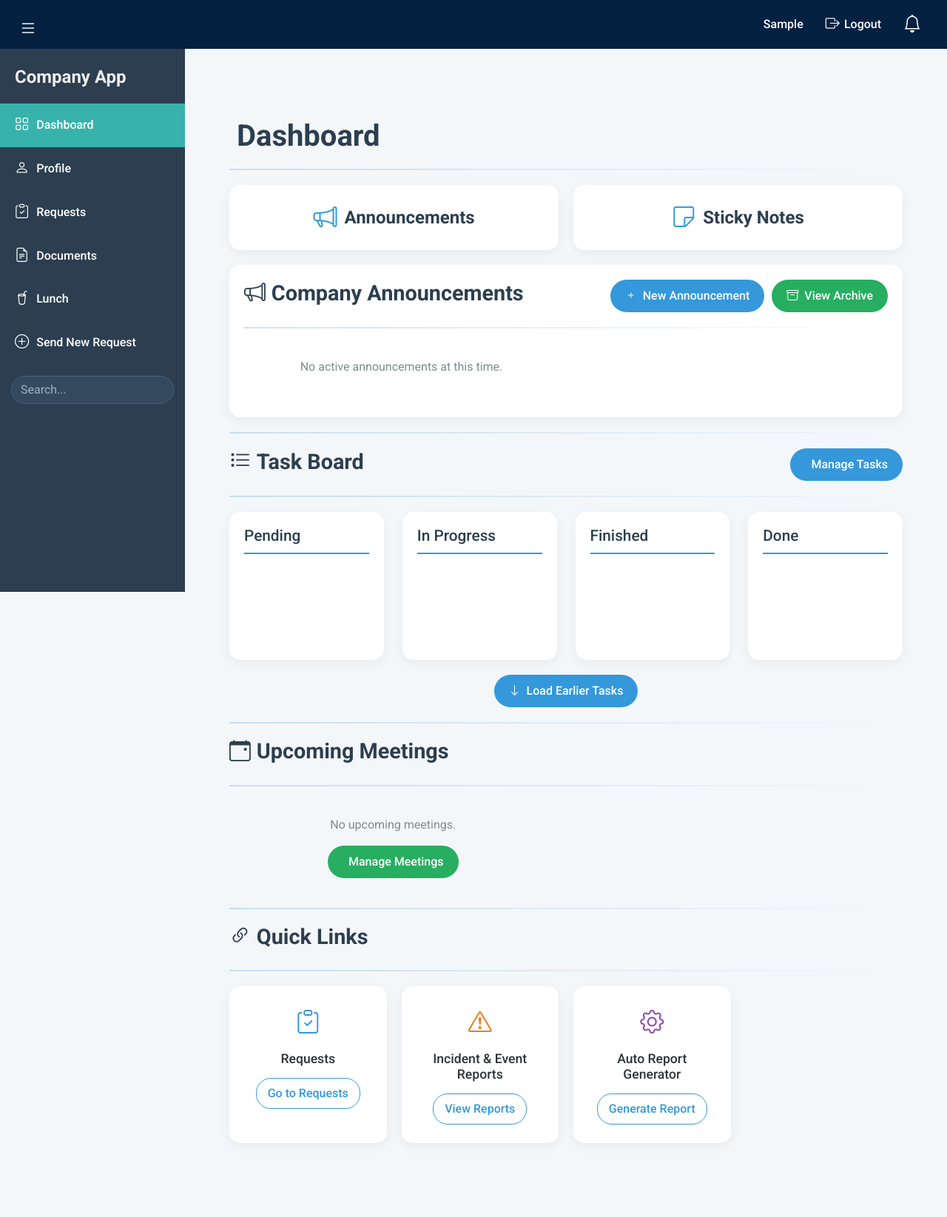
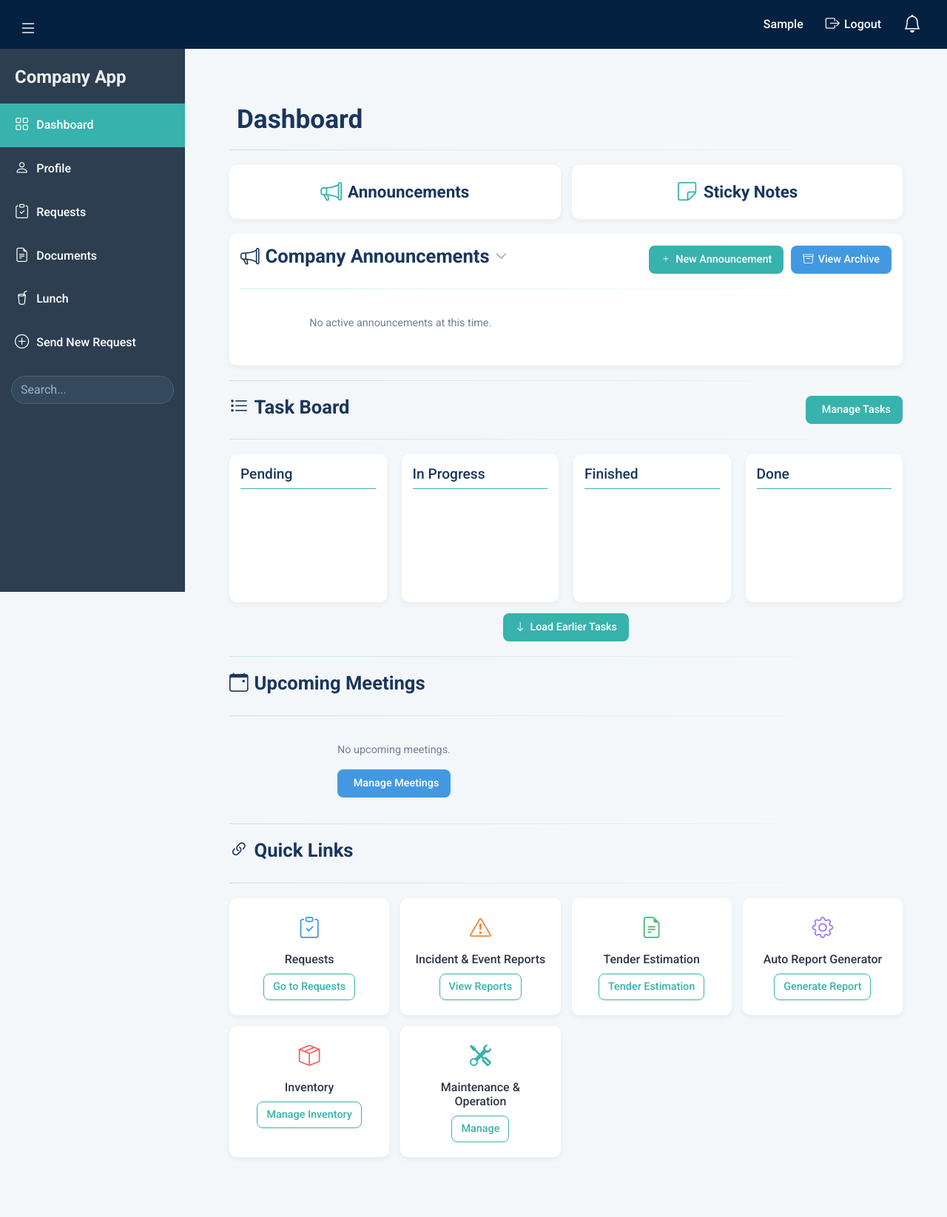
Before and after one commit to mohammadmk75/OoficeApp, a Flask app: page /dashboard in a window 1280 px wide, after a click on "Announcements". Shown: the whole page at 74% size. After the commit the page ends 1544 px from the top, so only its background shows below. Run offline with Flask 3, Linux system fonts and the light colour scheme; the visitor is signed in with stand-in values (Sample User, id 1); data that the repository does not hold is empty; some libraries are stand-ins or nearby versions.

Commit message:
Update dashboard.html

```diff
--- a/app/templates/dashboard.html
+++ b/app/templates/dashboard.html
@@ -28,7 +28,7 @@
         <!-- Announcements Section -->
         <div id="announcements" class="expandable-section">
             <div class="section-header">
-                <h3><i class="bi bi-megaphone"></i> Company Announcements</h3>
+                <h3><i class="bi bi-megaphone"></i> Company Announcements <i class="bi bi-chevron-down toggle-icon"></i></h3>
                 <div class="section-actions">
                     <a href="{{ url_for('main.add_announcement') }}" class="btn btn-primary"><i class="bi bi-plus"></i> New Announcement</a>
                     <a href="{{ url_for('main.announcement_archive') }}" class="btn btn-info"><i class="bi bi-archive"></i> View Archive</a>
@@ -69,7 +69,7 @@
         <!-- Sticky Notes Section -->
         <div id="sticky-notes" class="expandable-section">
             <div class="section-header">
-                <h3><i class="bi bi-sticky"></i> Sticky Notes</h3>
+                <h3><i class="bi bi-sticky"></i> Sticky Notes <i class="bi bi-chevron-down toggle-icon"></i></h3>
                 <form method="POST" action="{{ url_for('main.add_sticky_note') }}" class="add-note-form">
                     <textarea name="content" placeholder="Add a new note..." class="form-control" rows="2" required></textarea>
                     <button type="submit" class="btn btn-primary"><i class="bi bi-plus"></i> Add</button>
@@ -84,7 +84,6 @@
                             <textarea name="content" class="form-control sticky-content" rows="3">{{ note.content }}</textarea>
                             <button type="submit" class="btn btn-primary btn-sm"><i class="bi bi-save"></i> Save</button>
                         </form>
-
                         <!-- Separate Delete Sticky Note Form -->
                         <form method="POST" action="{{ url_for('main.delete_sticky_note', note_id=note.id) }}" class="delete-note-form">
                             <button type="submit" class="btn btn-danger btn-sm" onclick="return confirm('Are you sure you want to delete this note?');">
@@ -94,10 +93,6 @@
                     </div>
                 {% endfor %}
             </div>
-
-
-
-
         </div>
 
         <hr class="section-separator">
@@ -274,8 +269,10 @@
             <div class="link-cards">
                 <div class="link-card blue"><i class="bi bi-clipboard-check"></i><h5>Requests</h5><a href="{{ url_for('main.view_requests') }}" class="btn btn-link">Go to Requests</a></div>
                 <div class="link-card orange"><i class="bi bi-exclamation-triangle"></i><h5>Incident & Event Reports</h5><a href="{{ url_for('main.profile') }}" class="btn btn-link">View Reports</a></div>
+                <div class="link-card green"><i class="bi bi-file-earmark-text"></i><h5>Tender Estimation</h5><a href="https://tender-app.streamlit.app/" class="btn btn-link">Tender Estimation</a></div>
                 <div class="link-card purple"><i class="bi bi-gear"></i><h5>Auto Report Generator</h5><a href="{{ url_for('main.profile') }}" class="btn btn-link">Generate Report</a></div>
-
+                <div class="link-card red"><i class="bi bi-box-seam"></i><h5>Inventory</h5><a href="https://paniz-energy.com/" class="btn btn-link">Manage Inventory</a></div>
+                <div class="link-card teal"><i class="bi bi-tools"></i><h5>Maintenance & Operation</h5><a href="https://paniz-energy.com/" class="btn btn-link">Manage</a></div>
             </div>
         </div>
     </div>
@@ -305,6 +302,21 @@
                 if (data.error) {
                     alert(data.error);
                     location.reload();
+                } else {
+                    // Update task card styling based on new status
+                    taskElement.classList.remove('pending', 'in-progress', 'finished', 'done');
+                    taskElement.classList.add(newStatus.replace('_', '-'));
+                    let header = taskElement.querySelector('.task-card-header');
+                    let icon = header.querySelector('i');
+                    if (newStatus === 'pending') {
+                        icon.className = 'bi bi-hourglass-start';
+                    } else if (newStatus === 'in_progress') {
+                        icon.className = 'bi bi-cogs';
+                    } else if (newStatus === 'finished') {
+                        icon.className = 'bi bi-check-circle';
+                    } else if (newStatus === 'done') {
+                        icon.className = 'bi bi-check-circle-fill';
+                    }
                 }
             })
             .catch(error => {
@@ -316,11 +328,18 @@
 
         function toggleSection(sectionId) {
             const section = document.getElementById(sectionId);
-            if (section.style.display === 'block') {
-                section.style.display = 'none';
-            } else {
-                document.querySelectorAll('.expandable-section').forEach(s => s.style.display = 'none');
-                section.style.display = 'block';
+            const icon = section.querySelector('.toggle-icon');
+            const isVisible = section.style.display === 'block';
+            document.querySelectorAll('.expandable-section').forEach(s => {
+                s.style.display = 'none';
+                const i = s.querySelector('.toggle-icon');
+                if (i) i.classList.replace('bi-chevron-up', 'bi-chevron-down');
+            });
+            section.style.display = isVisible ? 'none' : 'block';
+            if (icon) {
+                icon.classList.toggle('bi-chevron-down', !isVisible);
+                icon.classList.toggle('bi-chevron-up', isVisible);
+            }
             if (sectionId === 'announcements' && document.getElementById('announcements-count')) {
                 fetch('{{ url_for("main.announcements_viewed") }}', {
                     method: "POST",
@@ -334,134 +353,181 @@
                 });
             }
         }
-        }
+
+        // Initialize sections as collapsed
+        document.addEventListener('DOMContentLoaded', () => {
+            document.querySelectorAll('.expandable-section').forEach(s => s.style.display = 'none');
+        });
     </script>
 
     <style>
         :root {
-            --primary: #2c3e50;
-            --secondary: #3498db;
-            --accent: #e74c3c;
-            --background: #f5f6fa;
-            --card-bg: #ffffff;
-            --text: #2d3436;
-            --muted: #7f8c8d;
+            --primary: #1a365d; /* Deep navy for headers */
+            --secondary: #38b2ac; /* Soft teal for buttons and accents */
+            --accent: #f56565; /* Soft red for errors/highlights */
+            --background: #edf2f7; /* Light gray-blue for page background */
+            --card-bg: #ffffff; /* White for cards */
+            --text: #2d3748; /* Dark gray for text */
+            --muted: #718096; /* Muted gray for secondary text */
+            --sticky-bg: #fefcbf; /* Light yellow for sticky notes */
+            --done-bg: #e9ffe9; /* Light green for done tasks */
         }
 
-        .container { max-width: 1400px; margin: 0 auto; padding: 40px 20px; }
-        h2 { font-size: 2.5rem; color: var(--primary); margin-bottom: 20px; font-weight: 700; display: flex; align-items: center; gap: 10px; }
-        .section-header { display: flex; justify-content: space-between; align-items: center; margin-bottom: 15px; }
-        h3 { font-size: 1.8rem; color: var(--primary); font-weight: 600; display: flex; align-items: center; gap: 8px; }
-        .section-actions { display: flex; gap: 10px; }
-        .section-separator { border: 0; height: 2px; background: linear-gradient(to right, var(--secondary), transparent); margin: 20px 0; }
+        .container { max-width: 1400px; margin: 0 auto; padding: 30px 20px; }
+        h2 { font-size: 2.2rem; color: var(--primary); margin-bottom: 20px; font-weight: 700; display: flex; align-items: center; gap: 10px; }
+        h3 { font-size: 1.6rem; color: var(--primary); font-weight: 600; display: flex; align-items: center; gap: 8px; }
+        h4 { font-size: 1.3rem; color: var(--primary); font-weight: 500; }
+        h5 { font-size: 1.1rem; color: var(--text); margin: 0; }
+        .section-header { display: flex; justify-content: space-between; align-items: center; margin-bottom: 15px; cursor: pointer; }
+        .section-actions { display: flex; gap: 10px; align-items: center; }
+        .toggle-icon { font-size: 1rem; color: var(--muted); transition: transform 0.3s ease; }
+        .toggle-icon.bi-chevron-up { transform: rotate(180deg); }
+        .section-separator { border: 0; height: 1px; background: linear-gradient(to right, var(--secondary), transparent); margin: 20px 0; }
         .card-separator { border: 0; height: 1px; background: rgba(0, 0, 0, 0.1); margin: 15px 0; }
-        .btn { padding: 10px 20px; border-radius: 25px; font-weight: 500; text-decoration: none; transition: all 0.3s ease; display: inline-flex; align-items: center; gap: 8px; }
+        .btn { padding: 8px 16px; border-radius: 8px; font-size: 0.9rem; font-weight: 500; text-decoration: none; transition: all 0.2s ease; display: inline-flex; align-items: center; gap: 6px; }
         .btn-primary { background: var(--secondary); color: white; border: none; }
-        .btn-primary:hover { background: #2980b9; transform: translateY(-2px); }
-        .btn-info { background: #27ae60; color: white; border: none; }
-        .btn-info:hover { background: #219653; }
+        .btn-primary:hover { background: #319795; transform: translateY(-1px); }
+        .btn-info { background: #4299e1; color: white; border: none; }
+        .btn-info:hover { background: #3182ce; transform: translateY(-1px); }
         .btn-danger { background: var(--accent); color: white; border: none; }
-        .btn-danger:hover { background: #c0392b; }
-        .btn-sm { padding: 5px 10px; font-size: 0.9rem; }
+        .btn-danger:hover { background: #e53e3e; transform: translateY(-1px); }
+        .btn-sm { padding: 6px 12px; font-size: 0.85rem; }
         .btn-outline-secondary { border: 1px solid var(--muted); color: var(--muted); background: none; }
         .btn-outline-secondary:hover { background: var(--muted); color: white; }
+        .btn-link { background: none; color: var(--secondary); padding: 6px 12px; border-radius: 8px; border: 1px solid var(--secondary); }
+        .btn-link:hover { background: var(--secondary); color: white; }
 
         /* Dashboard Cards */
-        .dashboard-cards { display: flex; gap: 20px; margin-bottom: 20px; }
-        .dashboard-card { background: var(--card-bg); padding: 20px; border-radius: 15px; box-shadow: 0 5px 15px rgba(0,0,0,0.05); flex: 1; text-align: center; cursor: pointer; transition: all 0.3s ease; }
-        .dashboard-card:hover { transform: translateY(-5px); box-shadow: 0 8px 20px rgba(0,0,0,0.1); }
-        .card-header { display: flex; align-items: center; justify-content: center; gap: 10px; }
-        .card-header i { font-size: 2rem; color: var(--secondary); }
-        .card-header h3 { font-size: 1.5rem; color: var(--primary); margin: 0; }
-        .new-badge { background: var(--accent); color: white; border-radius: 50%; width: 20px; height: 20px; display: inline-flex; align-items: center; justify-content: center; font-size: 0.9rem; margin-left: 10px; }
+        .dashboard-cards { display: flex; gap: 15px; margin-bottom: 20px; }
+        .dashboard-card { background: var(--card-bg); padding: 15px; border-radius: 10px; box-shadow: 0 3px 8px rgba(0,0,0,0.05); flex: 1; text-align: center; cursor: pointer; transition: all 0.2s ease; }
+        .dashboard-card:hover { transform: translateY(-3px); box-shadow: 0 5px 12px rgba(0,0,0,0.1); }
+        .card-header { display: flex; align-items: center; justify-content: center; gap: 8px; }
+        .card-header i { font-size: 1.8rem; color: var(--secondary); }
+        .card-header h3 { font-size: 1.4rem; color: var(--primary); margin: 0; }
+        .new-badge { background: var(--accent); color: white; border-radius: 50%; width: 20px; height: 20px; display: inline-flex; align-items: center; justify-content: center; font-size: 0.85rem; margin-left: 8px; }
 
         /* Expandable Sections */
-        .expandable-section { display: none; background: var(--card-bg); padding: 20px; border-radius: 15px; box-shadow: 0 5px 15px rgba(0,0,0,0.05); }
+        .expandable-section { display: none; background: var(--card-bg); padding: 15px; border-radius: 10px; box-shadow: 0 3px 8px rgba(0,0,0,0.05); }
 
         /* Announcements */
-        .announcements { display: grid; grid-template-columns: repeat(auto-fill, minmax(300px, 1fr)); gap: 20px; }
+        .announcements { display: grid; grid-template-columns: repeat(auto-fill, minmax(300px, 1fr)); gap: 15px; }
         .announcement-card {
             background: var(--card-bg);
-            border-radius: 10px;
-            box-shadow: 0 4px 12px rgba(0,0,0,0.05);
+            border-radius: 8px;
+            box-shadow: 0 2px 6px rgba(0,0,0,0.05);
             overflow: hidden;
-            transition: all 0.3s ease;
+            transition: all 0.2s ease;
         }
-        .announcement-card:hover { transform: translateY(-3px); box-shadow: 0 6px 18px rgba(0,0,0,0.1); }
+        .announcement-card:hover { transform: translateY(-2px); box-shadow: 0 4px 10px rgba(0,0,0,0.1); }
         .announcement-header {
             background: var(--primary);
-            padding: 10px 15px;
+            padding: 8px 12px;
             display: flex;
             justify-content: space-between;
             align-items: center;
         }
         .announcement-header h5 {
             color: white;
-            font-size: 1.2rem;
+            font-size: 1.1rem;
             font-weight: 600;
             margin: 0;
             flex-grow: 1;
         }
         .announcement-date {
-            color: #bdc3c7;
-            font-size: 0.85rem;
+            color: #e2e8f0;
+            font-size: 0.8rem;
             font-style: italic;
         }
-        .announcement-body { padding: 15px; }
-        .announcement-author { font-size: 0.9rem; color: var(--muted); margin: 0 0 10px; }
-        .announcement-content { font-size: 1rem; color: var(--text); line-height: 1.5; margin: 0 0 10px; }
-        .announcement-attachment { font-size: 0.9rem; color: var(--muted); margin: 0 0 10px; }
-        .announcement-target { font-size: 0.9rem; color: var(--muted); margin: 0; font-style: italic; }
-        .no-content { text-align: center; padding: 20px; color: var(--muted); }
+        .announcement-body { padding: 12px; }
+        .announcement-author { font-size: 0.85rem; color: var(--muted); margin: 0 0 8px; }
+        .announcement-content { font-size: 0.9rem; color: var(--text); line-height: 1.5; margin: 0 0 8px; }
+        .announcement-attachment { font-size: 0.85rem; color: var(--muted); margin: 0 0 8px; }
+        .announcement-target { font-size: 0.85rem; color: var(--muted); margin: 0; font-style: italic; }
+        .no-content { text-align: center; padding: 15px; color: var(--muted); font-size: 0.9rem; }
 
         /* Sticky Notes */
-        .sticky-notes { display: flex; flex-wrap: wrap; gap: 20px; }
-        .sticky-note { background: #fff3cd; padding: 15px; width: 200px; min-height: 150px; box-shadow: 3px 3px 5px rgba(0,0,0,0.2); transform: rotate(-2deg); border: 1px solid #ffeeba; transition: transform 0.3s ease; }
-        .sticky-note:nth-child(even) { transform: rotate(2deg); }
-        .sticky-note:hover { transform: scale(1.05); }
-        .sticky-content { background: none; border: none; width: 100%; height: 100px; resize: none; font-family: 'Roboto', sans-serif; }
-        .sticky-actions { display: flex; gap: 5px; margin-top: 10px; }
+        .sticky-notes { display: flex; flex-wrap: wrap; gap: 15px; }
+        .sticky-note {
+            background: var(--sticky-bg);
+            padding: 12px;
+            width: 200px;
+            min-height: 150px;
+            box-shadow: 0 3px 6px rgba(0,0,0,0.1);
+            border-radius: 8px;
+            transition: all 0.2s ease;
+        }
+        .sticky-note:nth-child(even) { transform: rotate(1deg); }
+        .sticky-note:nth-child(odd) { transform: rotate(-1deg); }
+        .sticky-note:hover {
+            transform: scale(1.05) rotate(0deg);
+            box-shadow: 0 5px 12px rgba(0,0,0,0.15);
+        }
+        .sticky-content {
+            background: none;
+            border: none;
+            width: 100%;
+            height: 100px;
+            resize: none;
+            font-family: 'Roboto', sans-serif;
+            font-size: 0.9rem;
+            color: var(--text);
+        }
+        .sticky-actions { display: flex; gap: 5px; margin-top: 8px; }
         .add-note-form { display: flex; gap: 10px; align-items: center; }
-        .add-note-form textarea { resize: none; width: 300px; }
+        .add-note-form textarea { resize: none; width: 300px; border-radius: 6px; font-size: 0.9rem; }
 
         /* Task Board */
-        .task-columns { display: grid; grid-template-columns: repeat(4, 1fr); gap: 25px; }
-        .task-column { background: var(--card-bg); padding: 20px; border-radius: 15px; box-shadow: 0 5px 15px rgba(0,0,0,0.05); min-height: 200px; transition: all 0.3s ease; }
-        .task-column:hover { box-shadow: 0 8px 20px rgba(0,0,0,0.1); }
-        .task-column-title { font-size: 1.3rem; color: var(--primary); margin-bottom: 20px; padding-bottom: 10px; border-bottom: 2px solid var(--secondary); }
-        .task-card { background: var(--card-bg); border-radius: 10px; padding: 15px; box-shadow: 0 3px 10px rgba(0,0,0,0.05); transition: all 0.3s ease; }
-        .task-card:hover { transform: translateY(-3px); box-shadow: 0 5px 15px rgba(0,0,0,0.1); }
-        .task-card-header { display: flex; align-items: center; gap: 10px; margin-bottom: 10px; }
-        .task-card-header i { color: var(--secondary); font-size: 1.2rem; }
-        .task-card h5 { font-size: 1.1rem; color: var(--text); margin: 0; }
-        .task-card-body p { font-size: 0.9rem; color: var(--muted); margin: 5px 0; }
-        .high-priority { border-left: 4px solid #e74c3c; }
-        .medium-priority { border-left: 4px solid #f1c40f; }
-        .low-priority { border-left: 4px solid #2ecc71; }
-        .done { border-left: 4px solid #2ecc71; background: #e9ffe9; }
-        .task-actions { margin-top: 10px; text-align: right; }
-        .task-toggle { text-align: center; margin-top: 20px; }
+        .task-columns { display: grid; grid-template-columns: repeat(4, 1fr); gap: 20px; }
+        .task-column { background: var(--card-bg); padding: 15px; border-radius: 10px; box-shadow: 0 3px 8px rgba(0,0,0,0.05); min-height: 200px; transition: all 0.2s ease; }
+        .task-column:hover { box-shadow: 0 5px 12px rgba(0,0,0,0.1); }
+        .task-column-title { font-size: 1.2rem; color: var(--primary); margin-bottom: 15px; padding-bottom: 8px; border-bottom: 1px solid var(--secondary); }
+        .task-card { background: var(--card-bg); border-radius: 8px; padding: 12px; box-shadow: 0 2px 6px rgba(0,0,0,0.05); transition: all 0.2s ease; }
+        .task-card:hover { transform: translateY(-2px); box-shadow: 0 4px 10px rgba(0,0,0,0.1); }
+        .task-card-header { display: flex; align-items: center; gap: 8px; margin-bottom: 8px; }
+        .task-card-header i { color: var(--secondary); font-size: 1.1rem; }
+        .task-card h5 { font-size: 1rem; color: var(--text); margin: 0; }
+        .task-card-body p { font-size: 0.85rem; color: var(--muted); margin: 5px 0; }
+        .high-priority { border-left: 4px solid var(--accent); }
+        .medium-priority { border-left: 4px solid #ecc94b; }
+        .low-priority { border-left: 4px solid #48bb78; }
+        .done { border-left: 4px solid #48bb78; background: var(--done-bg); }
+        .task-actions { margin-top: 8px; text-align: right; }
+        .task-toggle { text-align: center; margin-top: 15px; }
 
         /* Meetings */
-        .meeting-cards { display: grid; grid-template-columns: repeat(auto-fill, minmax(300px, 1fr)); gap: 25px; }
-        .meeting-card { background: var(--card-bg); padding: 20px; border-radius: 15px; box-shadow: 0 5px 15px rgba(0,0,0,0.05); transition: all 0.3s ease; }
-        .meeting-card:hover { transform: translateY(-3px); box-shadow: 0 8px 20px rgba(0,0,0,0.1); }
-        .meeting-card-header h5 { color: var(--primary); background: var(--card-bg); font-size: 1.2rem; margin-bottom: 8px; }
-        .meeting-card-footer { margin-top: 15px; text-align: right; }
+        .meeting-cards { display: grid; grid-template-columns: repeat(auto-fill, minmax(300px, 1fr)); gap: 20px; }
+        .meeting-card { background: var(--card-bg); padding: 15px; border-radius: 10px; box-shadow: 0 3px 8px rgba(0,0,0,0.05); transition: all 0.2s ease; }
+        .meeting-card:hover { transform: translateY(-2px); box-shadow: 0 5px 12px rgba(0,0,0,0.1); }
+        .meeting-card-header h5 { color: var(--primary); font-size: 1.1rem; margin-bottom: 6px; }
+        .meeting-card-header p, .meeting-card-body p { font-size: 0.85rem; color: var(--muted); margin: 5px 0; }
+        .meeting-card-footer { margin-top: 12px; text-align: right; }
 
         /* Quick Links */
-        .link-cards { display: grid; grid-template-columns: repeat(auto-fill, minmax(200px, 1fr)); gap: 20px; }
-        .link-card { background: var(--card-bg); padding: 25px; border-radius: 15px; box-shadow: 0 5px 15px rgba(0,0,0,0.05); text-align: center; transition: all 0.3s ease; }
-        .link-card:hover { transform: translateY(-5px); box-shadow: 0 8px 20px rgba(0,0,0,0.1); }
-        .link-card i { font-size: 2rem; margin-bottom: 15px; display: block; }
-        .link-card h5 { font-size: 1.1rem; color: var(--text); margin-bottom: 15px; }
-        .link-card.blue i { color: #3498db; }
-        .link-card.orange i { color: #e67e22; }
-        .link-card.green i { color: #27ae60; }
-        .link-card.purple i { color: #8e44ad; }
-        .link-card.red i { color: #e74c3c; }
-        .link-card.teal i { color: #16a085; }
-        .btn-link { background: none; color: var(--secondary); padding: 8px 15px; border-radius: 20px; border: 1px solid var(--secondary); }
-        .btn-link:hover { background: var(--secondary); color: white; }
+        .link-cards { display: grid; grid-template-columns: repeat(auto-fill, minmax(200px, 1fr)); gap: 15px; }
+        .link-card { background: var(--card-bg); padding: 20px; border-radius: 10px; box-shadow: 0 3px 8px rgba(0,0,0,0.05); text-align: center; transition: all 0.2s ease; }
+        .link-card:hover { transform: translateY(-3px); box-shadow: 0 5px 12px rgba(0,0,0,0.1); }
+        .link-card i { font-size: 1.8rem; margin-bottom: 10px; display: block; }
+        .link-card h5 { font-size: 1rem; color: var(--text); margin-bottom: 10px; }
+        .link-card.blue i { color: #4299e1; }
+        .link-card.orange i { color: #ed8936; }
+        .link-card.green i { color: #48bb78; }
+        .link-card.purple i { color: #9f7aea; }
+        .link-card.red i { color: var(--accent); }
+        .link-card.teal i { color: var(--secondary); }
+
+        /* Responsive Design */
+        @media (max-width: 1200px) {
+            .task-columns { grid-template-columns: repeat(2, 1fr); }
+            .announcements, .meeting-cards { grid-template-columns: repeat(auto-fill, minmax(250px, 1fr)); }
+        }
+        @media (max-width: 768px) {
+            .task-columns { grid-template-columns: 1fr; }
+            .dashboard-cards { flex-direction: column; }
+            .sticky-notes { flex-direction: column; }
+            .sticky-note { width: 100%; transform: none; }
+            .sticky-note:hover { transform: scale(1.02); }
+            .add-note-form textarea { width: 100%; }
+            .link-cards { grid-template-columns: 1fr; }
+        }
     </style>
 {% endblock %}
```
Lines whose indentation alone changed are shown as unchanged.
